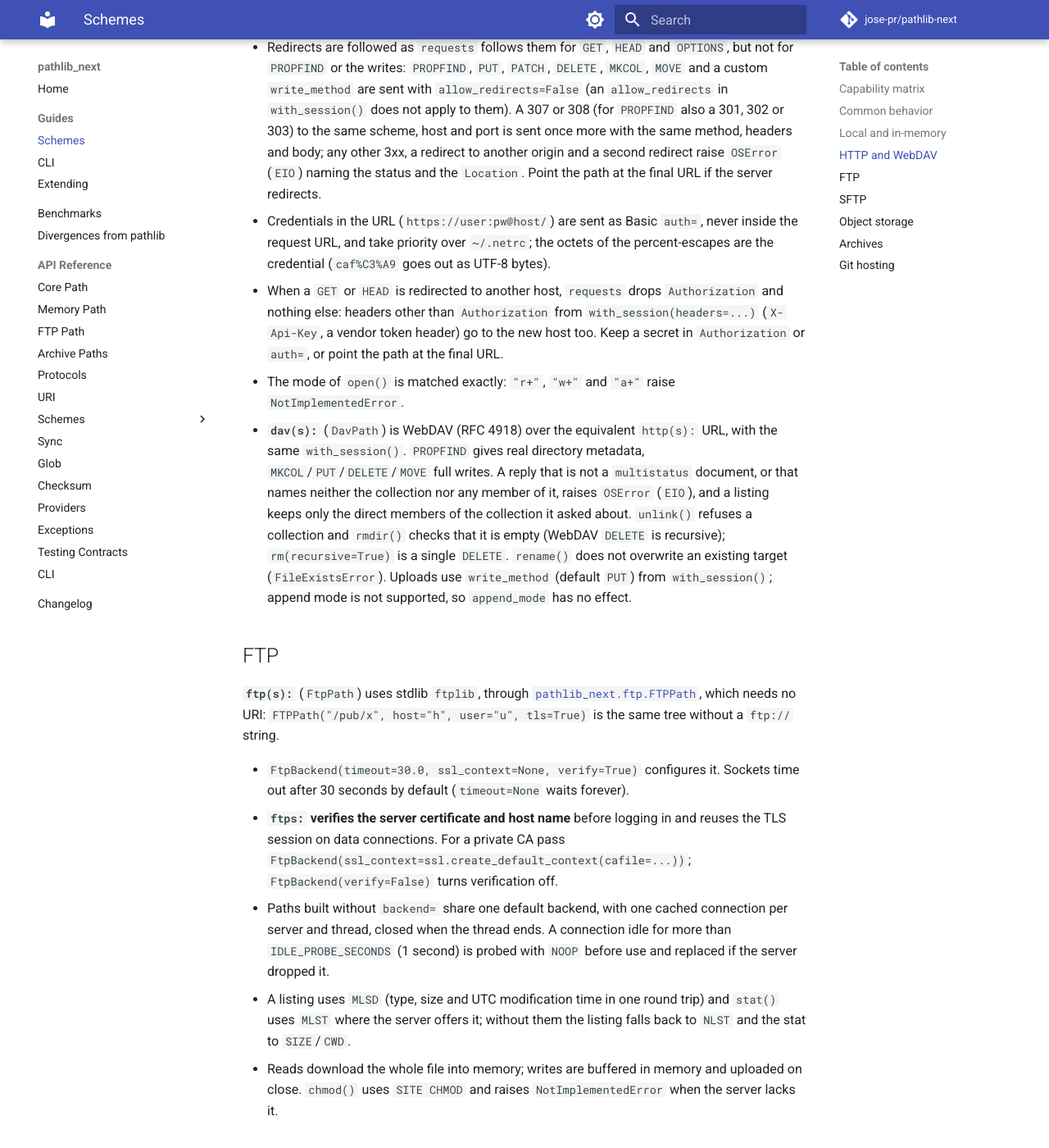
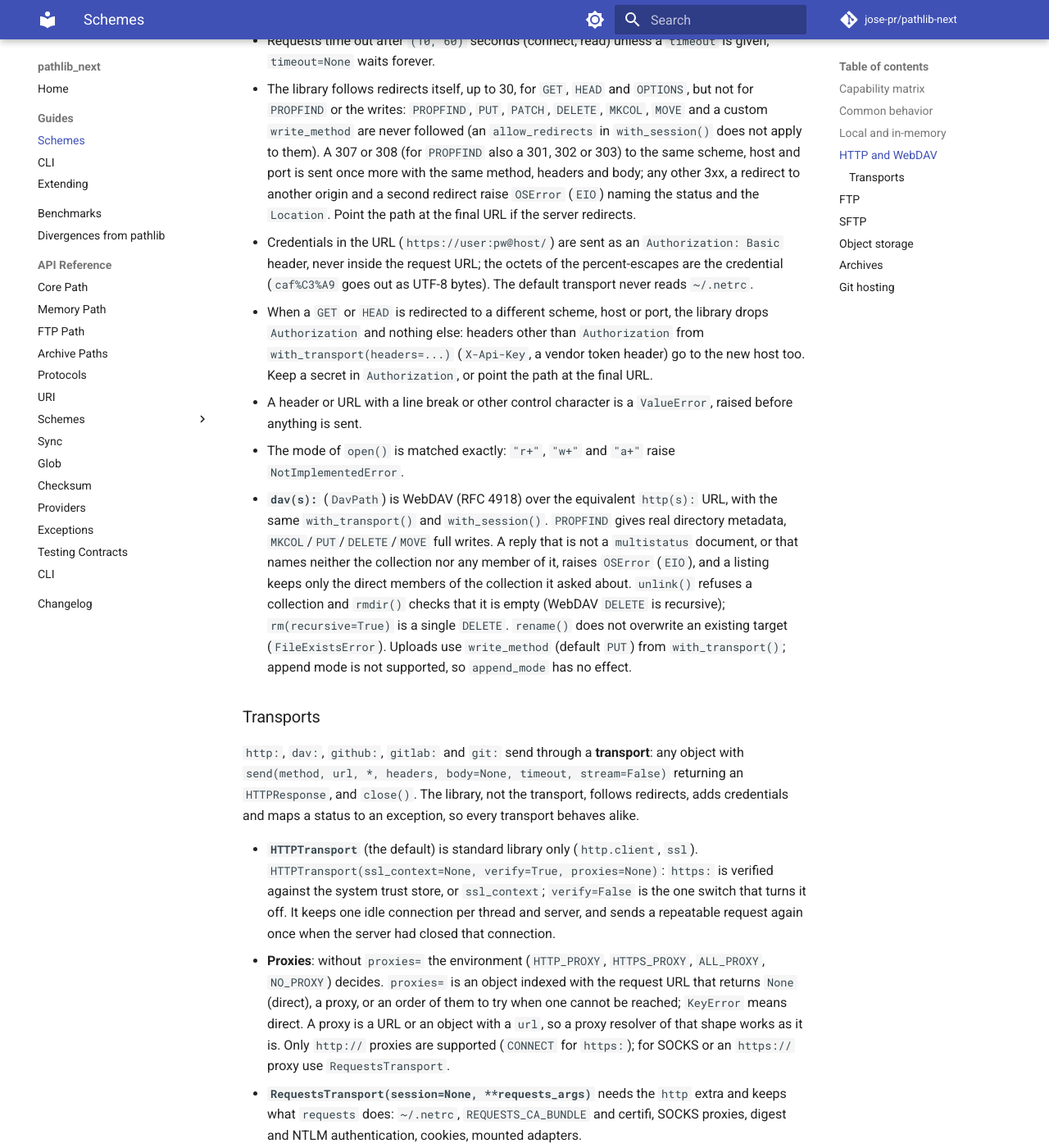
Before and after one commit to jose-pr/uripath, an MkDocs documentation site: the page built from docs/guides/schemes.md, in a window 1280 px wide and 1400 px high, scrolled down 3399 px. Shown: the whole window at 82% size. Built offline with MkDocs 1.6.1 and Material for MkDocs 9.7.7, drawn with Linux system fonts in a browser that asks for light colours; comment, search, counter and statistics services are not loaded; some of the changed text lies outside the part shown.

Commit message:
docs: HTTP runs on the standard library through a replaceable transport
The header documents the transport contract, `HTTPTransport`,
`RequestsTransport`, `HTTPResponse`, the proxy provider and
`PATHLIB_NEXT_HTTP_TRANSPORT`. The changelog lists the new default, each
behaviour of requests that the default does not have and what to do about it,
and the `HttpBackend` and `RepoBackend` changes. The README, the guide and
the examples no longer say that the HTTP schemes need the `http` extra.

```diff
--- a/docs/divergences.md
+++ b/docs/divergences.md
@@ -116,7 +116,7 @@ these operations itself always keeps its own implementation.
 | `GitHubPath`/`GitLabPath` `stat().st_mtime` | Real filesystem mtime | Always `0` | Neither REST API returns a last-modified timestamp from the same call that gives type/size -- that requires a separate, expensive per-path commit-history lookup. Same category as `ftp:`'s NLST-fallback limitation. |
 | `GitHubPath` `symlink`/`submodule` tree entries | pathlib exposes `is_symlink()` | Surfaced as a plain file, no distinction | No portable meaning for a submodule (a pointer to another repo, not file content) or a symlink (git stores the link target as the blob content) without extra API calls; not implemented. |
 | `empty_dir/` in a `github:`/`gitlab:` tree | pathlib directories can be empty | Requires a placeholder blob inside (e.g. `.gitkeep`) to exist at all | Git itself has no empty-directory concept -- neither API can return a tree entry for a path with zero blobs under it, so this isn't a library limitation, it's inherent to git. |
-| `HttpPath` `open("a")` default append mode | POSIX `O_APPEND` is atomic (all appends serialized) | Default "rewrite" mode is non-atomic (GET existing + append in client memory + PUT full body) -- concurrent appenders can race | HTTP has no native append primitive; rewrite mode trades atomicity for universality (works on any server that supports PUT). Opt-in "patch" mode using `Content-Range` PATCH is atomic on servers that support it (use `with_session(..., append_mode="patch")`), and never falls back to rewrite: a rejected PATCH raises `PermissionError` for 401/403/405/501 and `OSError(EIO)` for other statuses (e.g. 400/415/416). |
+| `HttpPath` `open("a")` default append mode | POSIX `O_APPEND` is atomic (all appends serialized) | Default "rewrite" mode is non-atomic (GET existing + append in client memory + PUT full body) -- concurrent appenders can race | HTTP has no native append primitive; rewrite mode trades atomicity for universality (works on any server that supports PUT). Opt-in "patch" mode using `Content-Range` PATCH is atomic on servers that support it (use `with_transport(..., append_mode="patch")`), and never falls back to rewrite: a rejected PATCH raises `PermissionError` for 401/403/405/501 and `OSError(EIO)` for other statuses (e.g. 400/415/416). |
 | `HttpPath`/`DavPath` writes, `unlink()`, `mkdir()`, `rename()` and `PROPFIND` answered by a redirect | A write to a path that exists either stores the bytes or raises; no redirect is involved | A 307 or 308 (for `PROPFIND` also a 301, 302 or 303) to the same scheme, host and port is sent once more with the same method and body; any other 3xx, a redirect to another origin and a second redirect raise `OSError(EIO)` naming the status and the `Location` (userinfo removed). `allow_redirects` in `with_session()` does not apply to these requests. `PROPFIND` is sent again with its body after a 301, 302, 303, 307 or 308 to the same origin, and refused with `OSError(EIO)` for another one; `GET`, `HEAD` and `OPTIONS` follow redirects as before. | `requests` follows a redirect as a browser does: a 301 re-sends a `PUT` without its body, a 302 or 303 turns it into a `GET`, and the final 2xx then reads as a successful write. Re-sending only a 307 or 308 to the same origin keeps the request intact and keeps credentials where the caller put them. |
 | `Uri`/`UriPath.__str__()` | `str(pathlib.Path)` round-trips the full path | Drops the password from userinfo (`sftp://u:pw@h/p` -> `"sftp://u@h/p"` via `as_uri(sanitize=True)`) -- reparsing the result gives a *different*, unauthenticated URI | `str()` is what logging/printing reach for; a credentialed URI landing in a log line is worse than a `str()` that doesn't round-trip. Use `as_uri(sanitize=False)` for the full URI including credentials. |
 | `Uri`/`UriPath.__fspath__()` | `os.fspath(pathlib.Path)` always succeeds with a locally-openable path | Raises `NotImplementedError` for any non-`file` scheme, **except** schemes with `_host_filesystem_path = True` (currently `sftp:`), which return `.path` -- a path meaningful on the URI's *own* host, not the local machine | `os.fspath()` has two consumers: "open this locally" (where returning a remote path would silently read the wrong file) and "build a command line for a process that runs on the path's host" (`subprocess`, remote executors) -- correct for the second consumer, wrong for the first. Schemes opt in via `_host_filesystem_path` only when `.path` genuinely is a host filesystem path. `host_fspath()` is the unambiguous accessor for the second use case: it never falls back to treating a path as local. **User decision, 2026-07-28.** |
--- a/docs/guides/schemes.md
+++ b/docs/guides/schemes.md
@@ -85,9 +85,11 @@ implemented by `LocalPath` and `sftp:` only; `readlink()` by `LocalPath` and
   stalls raises (`OSError` or `TimeoutError`) instead of listing part of it,
   and one larger than `pathlib_next.uri.schemes.http.MAX_LISTING_BYTES` (8 MiB)
   raises `OSError` (`EFBIG`); assign a larger number to list it. Configure it with
+  `path.with_transport(transport, headers=None, timeout=(10, 60),
+  write_method="PUT", append_mode="rewrite")`; the default transport is the
+  built-in one (see "Transports" below), and
   `path.with_session(session, write_method="PUT", append_mode="rewrite",
-  **requests_args)`: `requests_args` (`headers=`, `auth=`, `verify=`,
-  `timeout=`, ...) go to every request.
+  **requests_args)` sends through a `requests.Session` instead.
   - Writes send `write_method` with the whole body on close. `open("x")`
     calls `stat()` first: a file that exists raises `FileExistsError`, and so
     does any failure of that check other than not-found (nothing is sent).
@@ -104,28 +106,30 @@ implemented by `LocalPath` and `sftp:` only; `readlink()` by `LocalPath` and
   - `unlink()` refuses a directory; `rmdir()` requires an empty one.
   - Requests time out after `(10, 60)` seconds (connect, read) unless a
     `timeout` is given; `timeout=None` waits forever.
-  - Redirects are followed as `requests` follows them for `GET`, `HEAD` and
+  - The library follows redirects itself, up to 30, for `GET`, `HEAD` and
     `OPTIONS`, but not for `PROPFIND` or the writes: `PROPFIND`, `PUT`,
-    `PATCH`, `DELETE`, `MKCOL`, `MOVE` and a custom `write_method` are sent
-    with `allow_redirects=False` (an `allow_redirects` in `with_session()`
-    does not apply to them). A 307 or 308 (for `PROPFIND` also a 301, 302 or
+    `PATCH`, `DELETE`, `MKCOL`, `MOVE` and a custom `write_method` are never
+    followed (an `allow_redirects` in `with_session()` does not apply to
+    them). A 307 or 308 (for `PROPFIND` also a 301, 302 or
     303) to the same scheme, host and port is sent once more with the same
     method, headers and body; any other 3xx, a redirect to another origin and
     a second redirect raise `OSError` (`EIO`) naming the status and the
     `Location`. Point the path at the final URL if the server redirects.
-  - Credentials in the URL (`https://user:pw@host/`) are sent as Basic
-    `auth=`, never inside the request URL, and take priority over `~/.netrc`;
-    the octets of the percent-escapes are the credential (`caf%C3%A9` goes out
-    as UTF-8 bytes).
-  - When a `GET` or `HEAD` is redirected to another host, `requests` drops
-    `Authorization` and nothing else: headers other than `Authorization` from
-    `with_session(headers=...)` (`X-Api-Key`, a vendor token header) go to the
-    new host too. Keep a secret in `Authorization` or `auth=`, or point the
-    path at the final URL.
+  - Credentials in the URL (`https://user:pw@host/`) are sent as an
+    `Authorization: Basic` header, never inside the request URL; the octets of
+    the percent-escapes are the credential (`caf%C3%A9` goes out as UTF-8
+    bytes). The default transport never reads `~/.netrc`.
+  - When a `GET` or `HEAD` is redirected to a different scheme, host or port,
+    the library drops `Authorization` and nothing else: headers
+    other than `Authorization` from `with_transport(headers=...)` (`X-Api-Key`,
+    a vendor token header) go to the new host too. Keep a secret in
+    `Authorization`, or point the path at the final URL.
+  - A header or URL with a line break or other control character is a
+    `ValueError`, raised before anything is sent.
   - The mode of `open()` is matched exactly: `"r+"`, `"w+"` and `"a+"` raise
     `NotImplementedError`.
 - **`dav(s):`** (`DavPath`) is WebDAV (RFC 4918) over the equivalent
-  `http(s):` URL, with the same `with_session()`. `PROPFIND` gives real
+  `http(s):` URL, with the same `with_transport()` and `with_session()`. `PROPFIND` gives real
   directory metadata, `MKCOL`/`PUT`/`DELETE`/`MOVE` full writes. A reply that
   is not a `multistatus` document, or that names neither the collection nor
   any member of it, raises `OSError` (`EIO`), and a listing keeps only the
@@ -133,8 +137,35 @@ implemented by `LocalPath` and `sftp:` only; `readlink()` by `LocalPath` and
   refuses a collection and `rmdir()` checks that it is empty (WebDAV
   `DELETE` is recursive); `rm(recursive=True)` is a single `DELETE`.
   `rename()` does not overwrite an existing target (`FileExistsError`).
-  Uploads use `write_method` (default `PUT`) from `with_session()`; append
+  Uploads use `write_method` (default `PUT`) from `with_transport()`; append
   mode is not supported, so `append_mode` has no effect.
+
+### Transports
+
+`http:`, `dav:`, `github:`, `gitlab:` and `git:` send through a **transport**:
+any object with `send(method, url, *, headers, body=None, timeout,
+stream=False)` returning an `HTTPResponse`, and `close()`. The library, not the
+transport, follows redirects, adds credentials and maps a status to an
+exception, so every transport behaves alike.
+
+- **`HTTPTransport`** (the default) is standard library only (`http.client`,
+  `ssl`). `HTTPTransport(ssl_context=None, verify=True, proxies=None)`: `https:`
+  is verified against the system trust store, or `ssl_context`;
+  `verify=False` is the one switch that turns it off. It keeps one idle
+  connection per thread and server, and sends a repeatable request again once
+  when the server had closed that connection.
+- **Proxies**: without `proxies=` the environment (`HTTP_PROXY`, `HTTPS_PROXY`,
+  `ALL_PROXY`, `NO_PROXY`) decides. `proxies=` is an object indexed with the
+  request URL that returns `None` (direct), a proxy, or an order of them to try
+  when one cannot be reached; `KeyError` means direct. A proxy is a URL or an
+  object with a `url`, so a proxy resolver of that shape works as it is. Only `http://`
+  proxies are supported (`CONNECT` for `https:`); for SOCKS or an `https://`
+  proxy use `RequestsTransport`.
+- **`RequestsTransport(session=None, **requests_args)`** needs the `http` extra
+  and keeps what `requests` does: `~/.netrc`, `REQUESTS_CA_BUNDLE` and certifi,
+  SOCKS proxies, digest and NTLM authentication, cookies, mounted adapters.
+- `PATHLIB_NEXT_HTTP_TRANSPORT=requests` makes `RequestsTransport` the default
+  of a process.
 
 ## FTP
 
@@ -340,8 +371,8 @@ need no URI: `ZipPath("index.html", archive="/backups/site.zip")`.
 ## Git hosting
 
 **`github:`/`gitlab:`** (`<scheme>://host/owner/repo/path/in/repo?ref=<ref>`)
-are read-only views of a repository over the REST APIs, using plain
-`requests`.
+are read-only views of a repository over the REST APIs, sent through the
+HTTP transport.
 
 - `ref` (branch, tag or SHA) is optional and carried to every child path.
   Without it, `github:` uses the default branch server-side; `gitlab:` looks
```
Also changed, not shown: other parts of docs/guides/schemes.md (+5 -5 lines), README.md (+2 -2 lines), docs/api/schemes/git.md (+1 -1 lines), docs/api/schemes/http.md (+5 -1 lines), docs/guides/extending.md (+1 -1 lines), docs/index.md (+2 -2 lines), src/uripath/AGENTS.md (+14 -4 lines), 4 other files.
